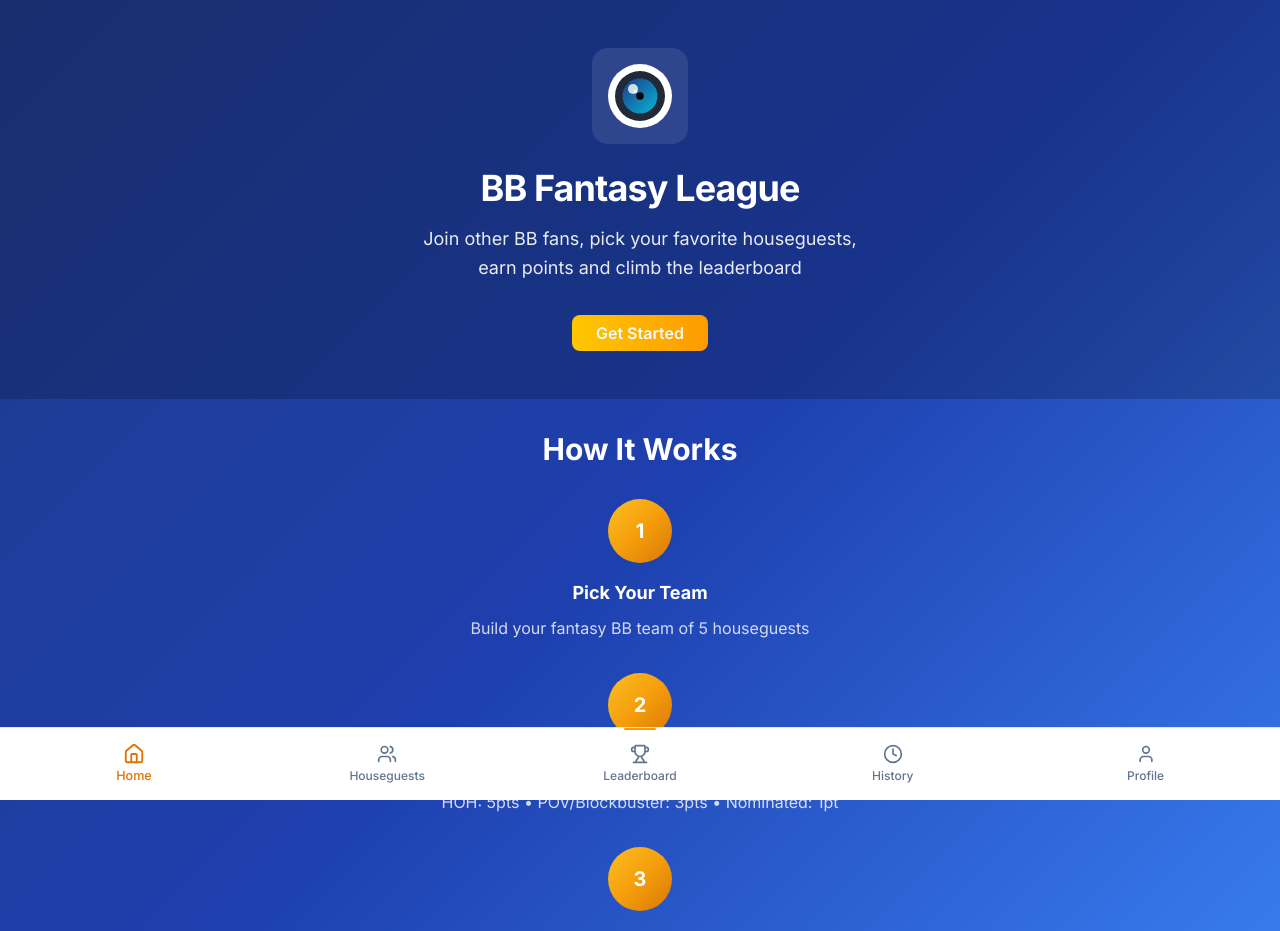
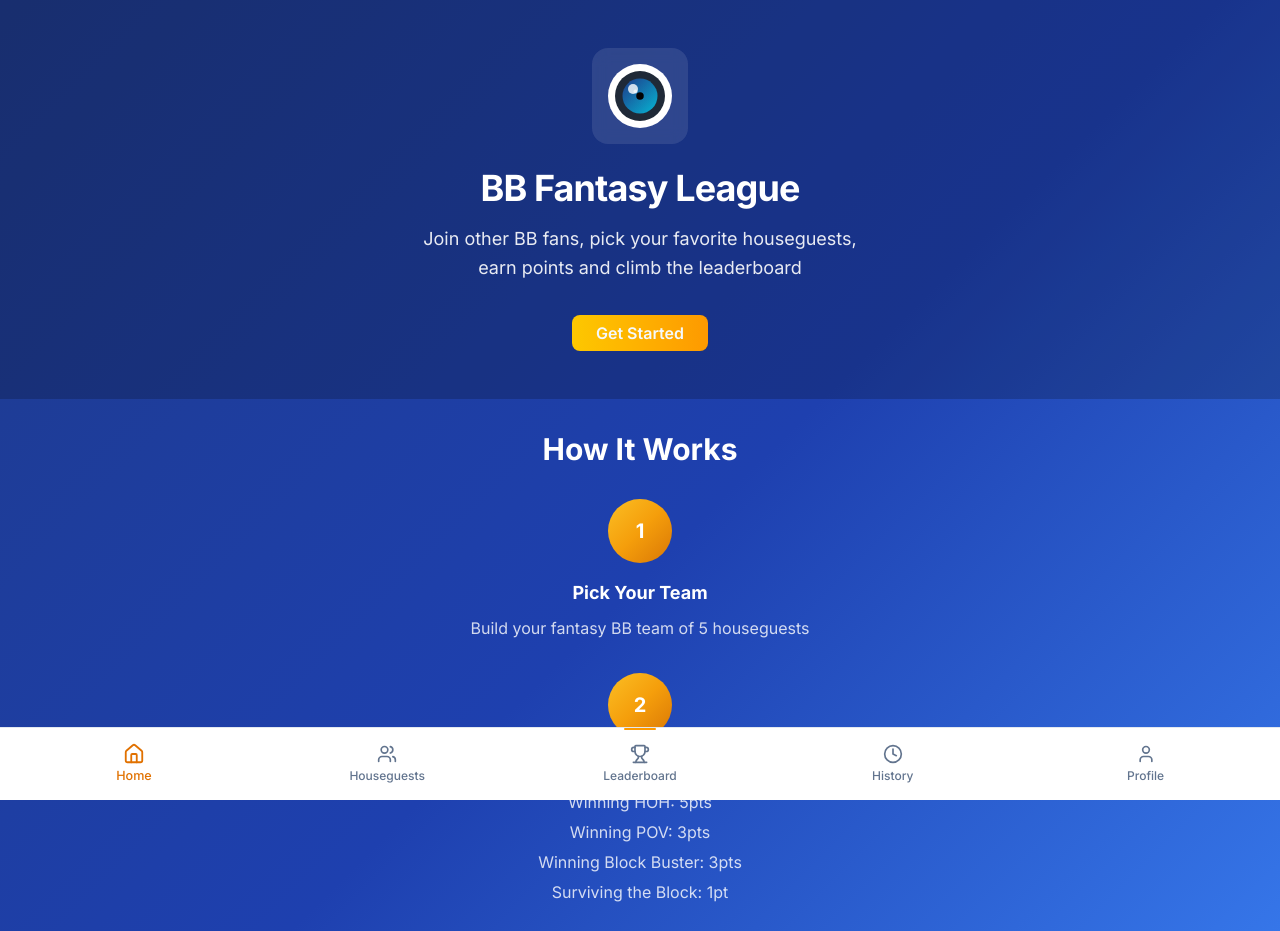
Before and after one commit to delozier53/bb-fantasy, a Next.js app: page / in a window 1280 px wide. Shown: the top 931 px of the page. Built offline with nearby package versions, Linux system fonts and the light colour scheme.

Commit message:
Update home screen points display: show each point value on separate lines with specific descriptions

```diff
--- a/src/app/page.tsx
+++ b/src/app/page.tsx
@@ -63,9 +63,12 @@ export default function Home() {
                 2
               </div>
               <h3 className="font-bold text-lg text-white mb-2">Earn Points</h3>
-              <p className="text-white/80 text-sm sm:text-base leading-relaxed">
-                HOH: 5pts • POV/Blockbuster: 3pts • Nominated: 1pt
-              </p>
+              <div className="text-white/80 text-sm sm:text-base leading-relaxed space-y-1">
+                <p>Winning HOH: 5pts</p>
+                <p>Winning POV: 3pts</p>
+                <p>Winning Block Buster: 3pts</p>
+                <p>Surviving the Block: 1pt</p>
+              </div>
             </div>
             <div className="text-center">
               <div className="w-14 h-14 sm:w-16 sm:h-16 gold-gradient rounded-full flex items-center justify-center text-white font-bold text-xl mx-auto mb-4">
```
